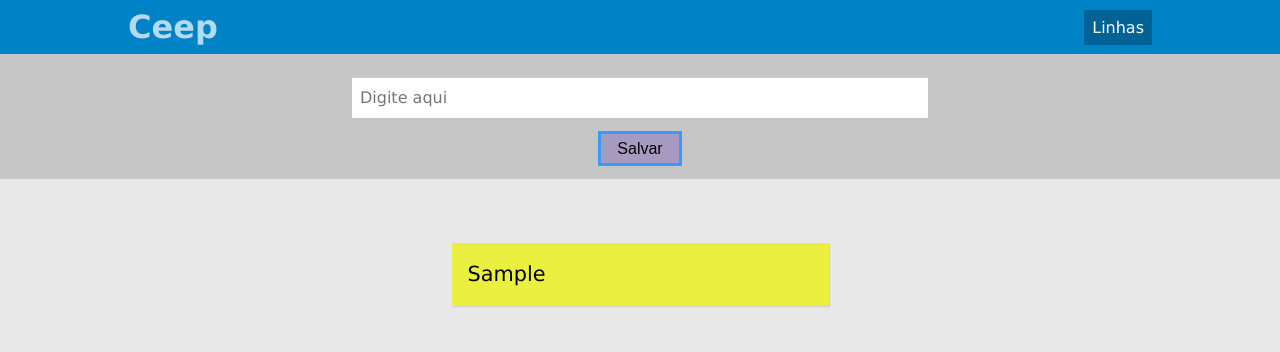
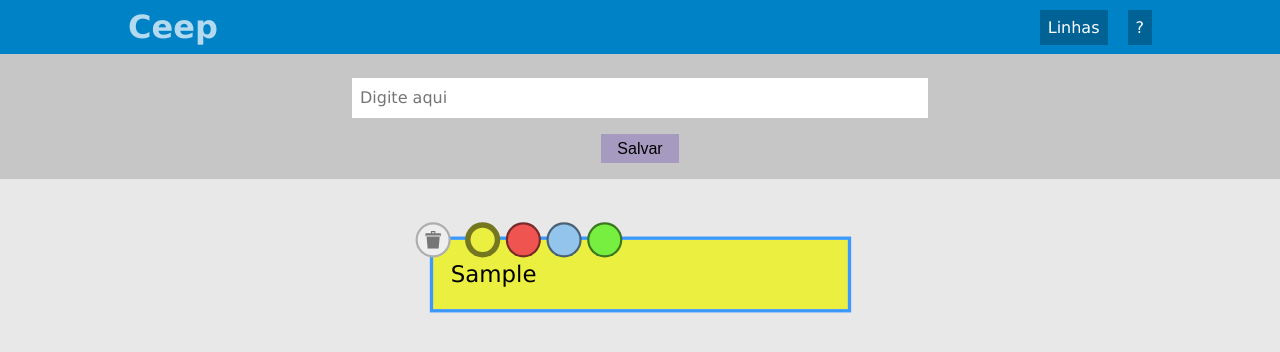
Before and after one commit to math97/CursoCaelum-Webapp-js, a plain HTML site: page ceep/index.html in a window 1280 px wide. Both pictures are taken after typing "Sample" into the empty fields and a click on the input "Salvar". Drawn offline with nearby package versions, Linux system fonts and the light colour scheme.

Commit message:
implementando o botao ajuda

```diff
--- a/ceep/index.html
+++ b/ceep/index.html
@@ -143,5 +143,6 @@
   <script src="js/formNovoCartao.js"></script>
   <script src="js/opcoesDoCartao/cartao.js"></script>
   <script src="https://ajax.googleapis.com/ajax/libs/jquery/3.3.1/jquery.min.js"></script>
+  <script src='js/opcoesDaPagina/btnAjuda.js'></script>
   </body>
 </html>
--- a/ceep/js/formNovoCartao.js
+++ b/ceep/js/formNovoCartao.js
@@ -1,4 +1,38 @@
-; (function () {
+;(function () {
+    const form = document.querySelector('.formNovoCartao')
+
+    form.classList.remove('no-js')
+
+    form.addEventListener('submit', (event) => {
+        event.preventDefault();
+
+
+        const textarea = form.querySelector('.formNovoCartao-conteudo');
+        const value = textarea.value.trim();
+        const isTextAreaVazio = value == "";
+
+        if (isTextAreaVazio) {
+
+            const msgErroEl = document.createElement('h3')
+            msgErroEl.classList.add('formNovoCartao-msg')
+            msgErroEl.textContent = "Preencha algo"
+            textarea.insertAdjacentElement('afterend', msgErroEl)
+
+            msgErroEl.addEventListener('animationend', function () {
+                this.remove()
+
+            })
+        } else {
+            const cartao = criarCartao(value);
+            form.reset();
+            cartao.focus();
+
+        }
+
+    })
+})()
+
+    /* ;(function () {
         const form = document.querySelector('.formNovoCartao')
 
         let cartoes = document.querySelectorAll('.cartao')
@@ -29,6 +63,7 @@
 
                 msgErroEl.addEventListener('animationend', function () {
                     this.remove()
+
                 })
             } else {
 
@@ -41,14 +76,14 @@
                 //cartao.textContent=value; não é mais utilizado pq o inner vai sobrepor
 
 
-/*             cartoes.forEach(card => {
-                contador += 1
-            }); */
+            //   cartoes.forEach(card => {
+            //         contador += 1
+            //     });
 
                 contador+=1;
 
               //cartao.setAttribute('id',`cartao${contador}`);
-            cartao.id=`cartao${contador}`;
+                cartao.id=`cartao_${contador}`;
 
                 cartao.innerHTML = ` <div class="opcoesDoCartao">
                 <button class="opcoesDoCartao-remove opcoesDoCartao-opcao" tabindex="0">
@@ -90,8 +125,8 @@
                 })
                 //change nas cores
                 cartao.addEventListener('change', function mudaCor(event) {
-                /*         console.log(event) mostra o event
-                        console.log(event.target) onde comecou a bolha do evento */
+                    //         console.log(event) mostra o event
+                    //         console.log(event.target) onde comecou a bolha do evento
                     const elementoSelecionado = event.target
                     const isRadioTipo = elementoSelecionado.classList.contains('opcoesDoCartao-radioTipo')
                     //cartao.style.backgroundColor = isRadioTipo?elementoSelecionado.value:null nao pode ser ternário pois outra imput iria colocar coll nula
@@ -120,7 +155,7 @@
                     }
 
                 })
-
+                textarea.focus()
 
                 document.querySelector('.mural').insertAdjacentElement('beforeend', cartao);
 
@@ -141,4 +176,4 @@
 
 
 
-})()
+    })() */
--- /dev/null
+++ b/ceep/js/opcoesDaPagina/btnAjuda.js
@@ -0,0 +1,28 @@
+;(function(){
+    document.querySelector('#btnAjuda');
+
+    btnAjuda.classList.remove('no-js')
+
+    btnAjuda.addEventListener('click',()=>{
+        let lista=['1 ajuda ','2 ajuda','3 ajuda','4 ajuda','#Descubra'];
+
+/*         lista.forEach(item => {
+            console.log(item);
+        }); */
+
+        let cartoesAjuda = [];
+        for(const list of lista){
+            cartoesAjuda.push(criarCartao(list));
+        }
+
+
+
+
+
+
+
+    })
+
+
+
+})()
--- a/ceep/js/opcoesDoCartao/cartao.js
+++ b/ceep/js/opcoesDoCartao/cartao.js
@@ -1,10 +1,95 @@
+let cartoes = document.querySelectorAll('.cartao')
+let contador = cartoes.length;
+
+function criarCartao(valor) {
+
+    contador++;
+
+    const cartao = document.createElement('article');
+    cartao.classList.add('cartao');
+    cartao.tabIndex = 0;
+    cartao.id = `cartao_${contador}`;
+
+    cartao.innerHTML = ` <div class="opcoesDoCartao">
+            <button class="opcoesDoCartao-remove opcoesDoCartao-opcao" tabindex="0">
+              <svg><use xlink:href="#iconeRemover"></use></svg>
+            </button>
+
+            <input type="radio" name="corDoCartao${contador}" value="#EBEF40" id="corPadrão-cartao${contador}" class="opcoesDoCartao-radioTipo" checked>
+            <label for="corPadrão-cartao${contador}" class="opcoesDoCartao-tipo opcoesDoCartao-opcao" style="color: #EBEF40;" tabindex="0">
+              Padrão
+            </label>
+
+            <input type="radio" name="corDoCartao${contador}" value="#F05450" id="corImportante-cartao${contador}" class="opcoesDoCartao-radioTipo">
+            <label for="corImportante-cartao${contador}" class="opcoesDoCartao-tipo opcoesDoCartao-opcao" style="color: #F05450;" tabindex="0">
+              Importante
+            </label>
+
+            <input type="radio" name="corDoCartao${contador}" value="#92C4EC" id="corTarefa-cartao${contador}" class="opcoesDoCartao-radioTipo">
+            <label for="corTarefa-cartao${contador}" class="opcoesDoCartao-tipo opcoesDoCartao-opcao" style="color: #92C4EC;" tabindex="0">
+              Tarefa
+            </label>
+
+            <input type="radio" name="corDoCartao${contador}" value="#76EF40" id="corInspiração-cartao${contador}" class="opcoesDoCartao-radioTipo">
+            <label for="corInspiração-cartao${contador}" class="opcoesDoCartao-tipo opcoesDoCartao-opcao" style="color: #76EF40;" tabindex="0">
+              Inspiração
+            </label>
+          </div>
+          <p class="cartao-conteudo" contenteditable tabindex="0">${valor}</p>`;
+
+    cartao.addEventListener('focusin', (evento) => {
+
+        cartao.classList.add('cartao--focado')
+    })
+    cartao.addEventListener('focusout', (evento) => {
+
+        cartao.classList.remove('cartao--focado')
+
+    })
+    cartao.addEventListener('change', function mudaCor(event) {
+
+
+        const elementoSelecionado = event.target
+        const isRadioTipo = elementoSelecionado.classList.contains('opcoesDoCartao-radioTipo')
+               if (isRadioTipo) {
+            cartao.style.backgroundColor = elementoSelecionado.value
+        }
+    })
+
+    cartao.addEventListener("keyup", function deixaClicarComEnter(event) {
+        if (event.target.classList.contains("opcoesDoCartao-opcao") && (event.key === 'Enter' || event.key === '')) {
+            event.target.click()
+            console.log(event.target)
+        }
+    })
+
+    cartao.addEventListener('click', (evento) => {
+        console.log(evento)
+        isTrash = evento.target.classList.contains('opcoesDoCartao-remove')
+        if (isTrash) {
+            cartao.classList.add("cartao--some");
+            cartao.addEventListener("transitionend", function () {
+                this.remove()
+            })
+        }
+
+    })
+
+
+    document.querySelector('.mural').insertAdjacentElement('beforeend', cartao);
+
+    return cartao;
+
+}
+
+/*
 ;(function(){
 
 listaCartoes=document.querySelectorAll('.cartao');
 
 
 listaCartoes.forEach(cartao => {
-    /**Verifica se entrou em focus.Nesse caso Focusin e focosout "borbulha" para os pais*/
+    Verifica se entrou em focus.Nesse caso Focusin e focosout "borbulha" para os pais
 
     //focusin
     cartao.addEventListener('focusin',(evento)=>{
@@ -20,8 +105,8 @@ listaCartoes.forEach(cartao => {
     })
     //change nas cores
     cartao.addEventListener('change',function mudaCor(event){
-/*         console.log(event) mostra o event
-        console.log(event.target) onde comecou a bolha do evento */
+    //   console.log(event) mostra o event
+    //     console.log(event.target) onde comecou a bolha do evento
         const elementoSelecionado = event.target
         const isRadioTipo   =   elementoSelecionado.classList.contains('opcoesDoCartao-radioTipo')
         //cartao.style.backgroundColor = isRadioTipo?elementoSelecionado.value:null nao pode ser ternário pois outra imput iria colocar coll nula
@@ -46,6 +131,7 @@ listaCartoes.forEach(cartao => {
           cartao.classList.add("cartao--some");
           cartao.addEventListener("transitionend",function(){
               this.remove()
+
           })
       }
 
@@ -53,4 +139,4 @@ listaCartoes.forEach(cartao => {
 
 });
 
-})()
+})() */
```
Lines whose indentation alone changed are shown as unchanged.
